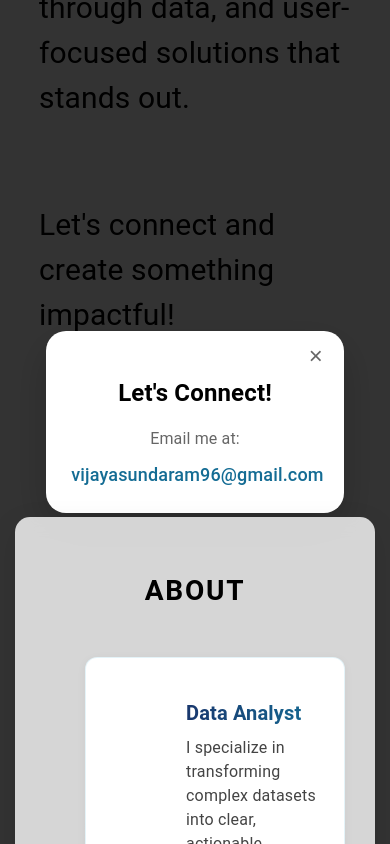
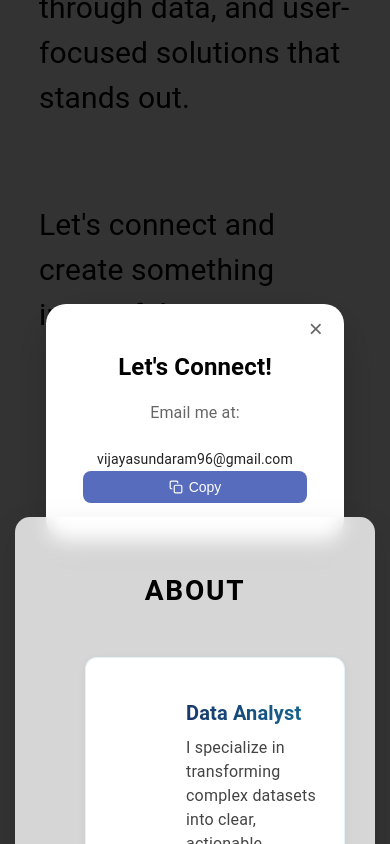
Before and after one commit to vijaycvcoder/landing-page, a React (Create React App) app: page / in a window 390 px wide. Both pictures are taken after a click on the button "Contact Me". Shown: the part 1073-1917 px from the top of the page. Built offline with nearby package versions, Linux system fonts and the light colour scheme.

Commit message:
update email copy feature

```diff
--- a/src/components/Hero.module.css
+++ b/src/components/Hero.module.css
@@ -243,3 +243,60 @@
     transform: translateY(0);
   }
 }
+
+@media screen and (max-width: 830px) {
+  .emailContainer {
+    flex-direction: column;
+    gap: 10px;
+    padding: 12px;
+  }
+
+  .email {
+    font-size: 14px;
+    word-break: break-all;
+  }
+
+  .copyBtn {
+    width: 100%;
+    justify-content: center;
+    padding: 10px;
+    gap: 8px;
+  }
+
+  .copyBtn svg {
+    width: 14px;
+    height: 14px;
+  }
+}
+.copyBtn {
+  background: var(--color-primary);
+  color: white;
+  border: none;
+  padding: 8px 15px;
+  border-radius: 8px;
+  cursor: pointer;
+  font-size: 14px;
+  font-weight: 500;
+  transition: all 0.3s ease;
+  display: flex;
+  align-items: center;
+  gap: 6px;
+}
+
+.copyBtn svg {
+  transition: transform 0.3s ease;
+}
+
+.copyBtn:hover svg {
+  transform: translateY(-1px);
+}
+
+.copyBtn:hover {
+  background: #146C94;
+  transform: translateY(-2px);
+  box-shadow: 0 3px 10px rgba(20, 108, 148, 0.2);
+}
+
+.copyBtn:active {
+  transform: translateY(1px);
+}
--- a/src/components/HeroSection.js
+++ b/src/components/HeroSection.js
@@ -1,8 +1,41 @@
 import React, { useState } from "react";
 import styles from "./Hero.module.css";
 
+const CopyIcon = () => (
+  <svg width="16" height="16" viewBox="0 0 24 24" fill="none" xmlns="http://www.w3.org/2000/svg">
+    <path d="M20 9H11C9.89543 9 9 9.89543 9 11V20C9 21.1046 9.89543 22 11 22H20C21.1046 22 22 21.1046 22 20V11C22 9.89543 21.1046 9 20 9Z" stroke="currentColor" strokeWidth="2" strokeLinecap="round" strokeLinejoin="round"/>
+    <path d="M5 15H4C3.46957 15 2.96086 14.7893 2.58579 14.4142C2.21071 14.0391 2 13.5304 2 13V4C2 3.46957 2.21071 2.96086 2.58579 2.58579C2.96086 2.21071 3.46957 2 4 2H13C13.5304 2 14.0391 2.21071 14.4142 2.58579C14.7893 2.96086 15 3.46957 15 4V5" stroke="currentColor" strokeWidth="2" strokeLinecap="round" strokeLinejoin="round"/>
+  </svg>
+);
+
 export const HeroSection = () => {
   const [showPopup, setShowPopup] = useState(false);
+  const [copied, setCopied] = useState(false);
+
+  const handleCopy = async () => {
+    const email = 'vijayasundaram96@gmail.com';
+    try {
+      if (navigator.clipboard && window.isSecureContext) {
+        await navigator.clipboard.writeText(email);
+      } else {
+        // Fallback for mobile browsers
+        const textArea = document.createElement('textarea');
+        textArea.value = email;
+        textArea.style.position = 'fixed';
+        textArea.style.left = '-999999px';
+        textArea.style.top = '-999999px';
+        document.body.appendChild(textArea);
+        textArea.focus();
+        textArea.select();
+        document.execCommand('copy');
+        textArea.remove();
+      }
+      setCopied(true);
+      setTimeout(() => setCopied(false), 2000);
+    } catch (err) {
+      console.error('Failed to copy text: ', err);
+    }
+  };
 
   return (
     <section className={styles.container}>
@@ -34,7 +67,12 @@ export const HeroSection = () => {
             <button className={styles.closeBtn} onClick={() => setShowPopup(false)}>×</button>
             <h2>Let's Connect!</h2>
             <p>Email me at:</p>
-            <a href="mailto:vijayasundaram96@gmail.com">vijayasundaram96@gmail.com</a>
+            <div className={styles.emailContainer}>
+              <span className={styles.email}>vijayasundaram96@gmail.com</span>
+              <button className={styles.copyBtn} onClick={handleCopy}>
+                <CopyIcon /> {copied ? 'Copied!' : 'Copy'}
+              </button>
+            </div>
           </div>
         </div>
       )}
```
